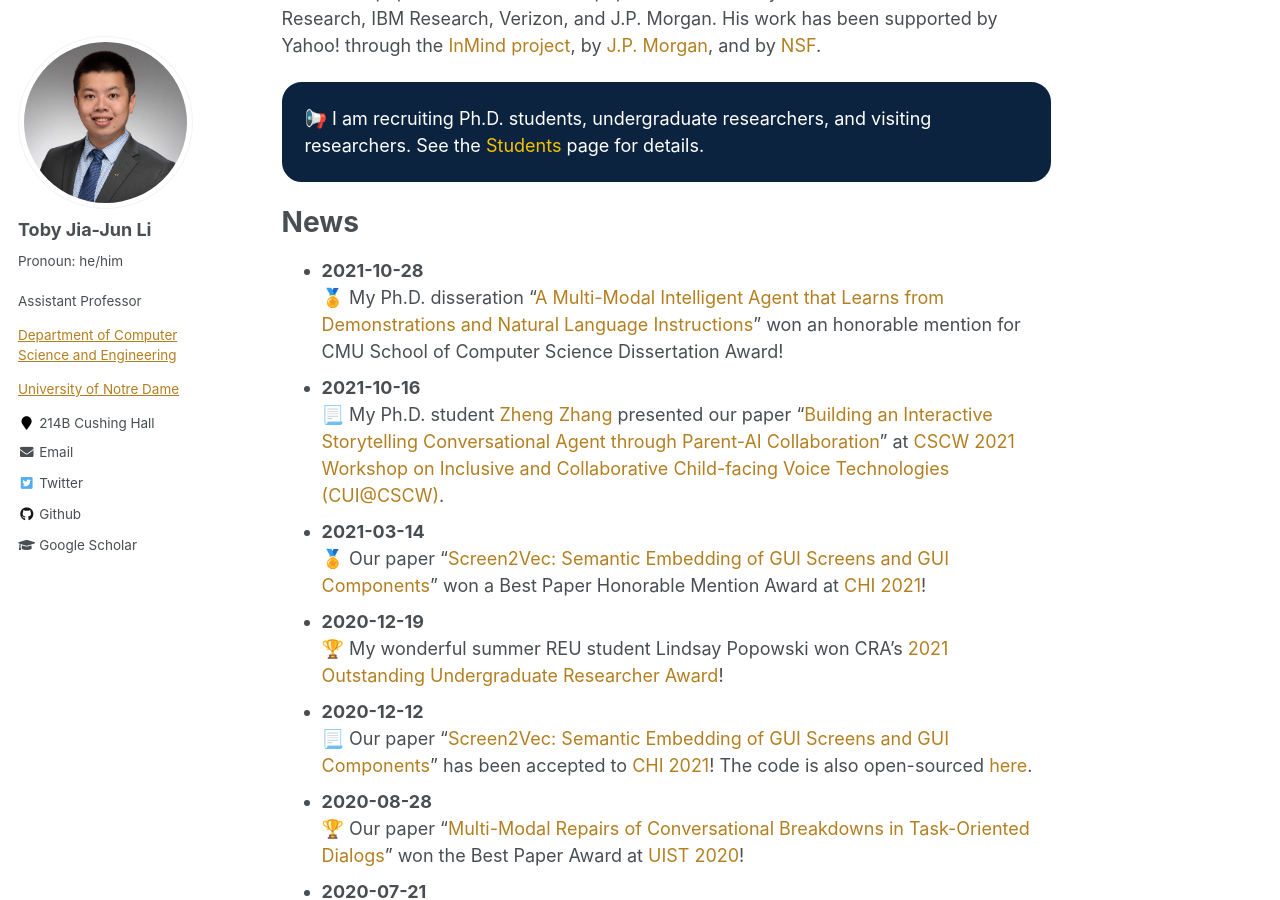
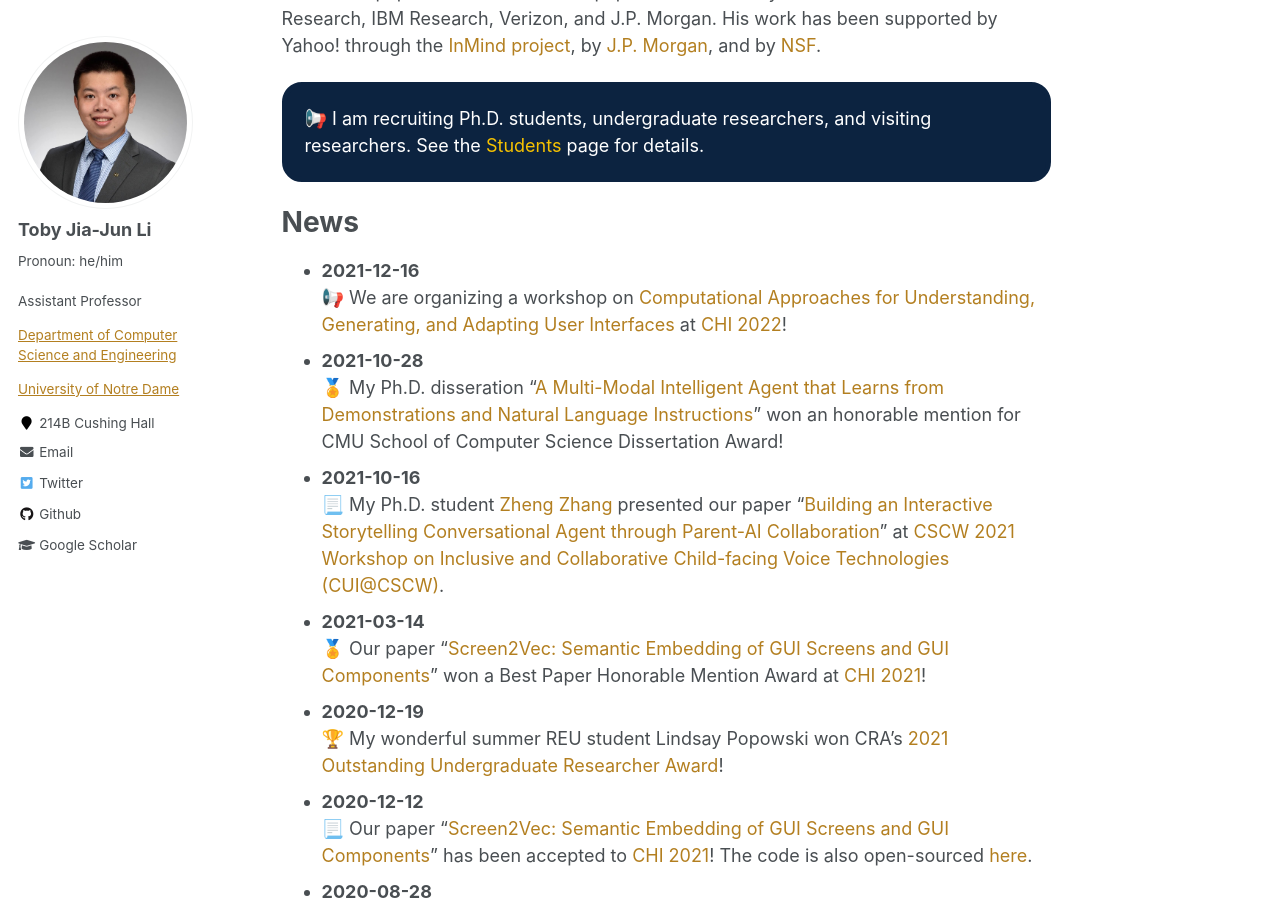
Before and after one commit to yuhuang-lab/yuhuang-lab.github.io, a Jekyll site: the page built from _pages/about.md, in a window 1280 px wide and 900 px high, scrolled down 789 px. Built offline with Jekyll 4.4.1, drawn with Linux system fonts in a browser that asks for light colours.

Commit message:
Update about.md

```diff
--- a/_pages/about.md
+++ b/_pages/about.md
@@ -21,6 +21,8 @@ Toby publishes at premier academic venues across HCI, NLP, and systems (e.g., CH
 
 News
 ======
+* **2021-12-16**<br>
+📢 We are organizing a workshop on [Computational Approaches for Understanding, Generating, and Adapting User Interfaces](https://sites.google.com/nd.edu/computational-uichi22) at [CHI 2022](https://chi2022.acm.org/)!
 * **2021-10-28**<br>
 🏅 My Ph.D. disseration “[A Multi-Modal Intelligent Agent that Learns from Demonstrations and Natural Language Instructions](/files/TobyLi_Thesis.pdf)” won an honorable mention for CMU School of Computer Science Dissertation Award!
 * **2021-10-16**<br>
```
